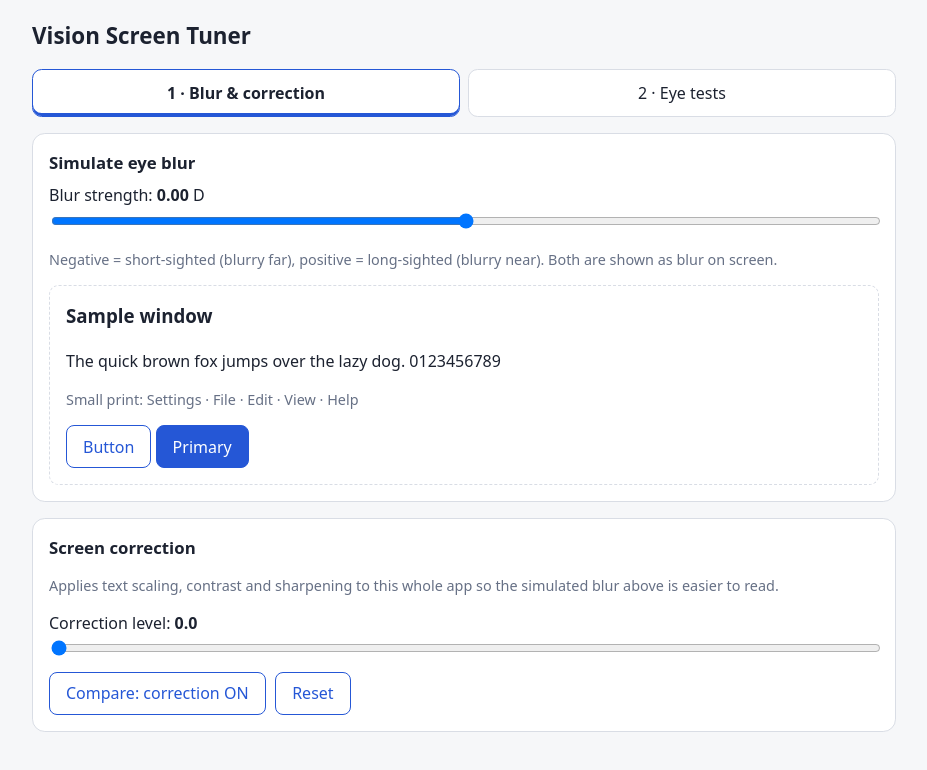
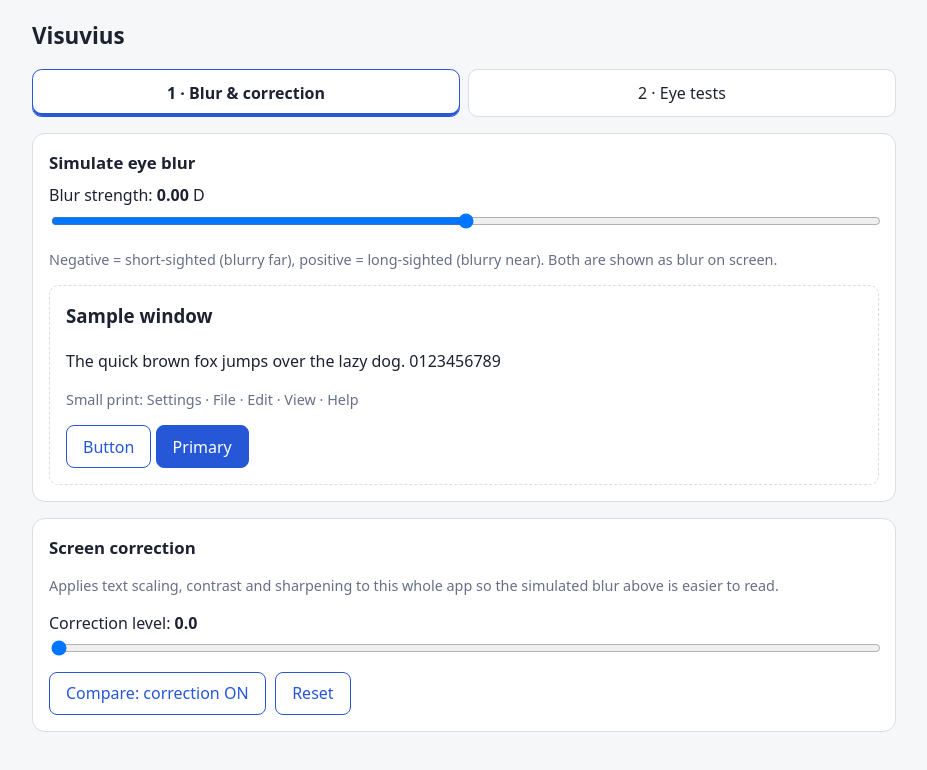
Before and after one commit to JTMauro/Builder, a plain HTML site: page vision_tool/index.html in a window 1280 px wide. Shown: the whole page, without its empty margins (176-1103 px from the left). Drawn offline with Linux system fonts and the light colour scheme.

Commit message:
Rename app to Visuvius
Co-Authored-By: Claude Sonnet 5.5 <noreply@anthropic.com>
Claude-Session: https://claude.ai/code/session_01V21hogrdnJEBknxfzridvZ

```diff
--- a/vision_tool/index.html
+++ b/vision_tool/index.html
@@ -3,7 +3,7 @@
 <head>
 <meta charset="utf-8">
 <meta name="viewport" content="width=device-width, initial-scale=1">
-<title>Vision Screen Tuner</title>
+<title>Visuvius</title>
 <style>
 :root{--bg:#f6f7f9;--card:#fff;--ink:#1c2230;--mute:#667085;--line:#d9dde5;--accent:#2557d6}
 @media (prefers-color-scheme:dark){:root{--bg:#12151c;--card:#1b2029;--ink:#e8ebf2;--mute:#9aa3b5;--line:#2c3342;--accent:#7ea2ff}}
@@ -40,7 +40,7 @@ button.b.alt{background:transparent;color:var(--accent)}
 </svg>
 
 <div id="ui">
-  <h1>Vision Screen Tuner</h1>
+  <h1>Visuvius</h1>
   <div class="tabs" role="tablist">
     <button role="tab" id="t1" aria-selected="true">1 · Blur &amp; correction</button>
     <button role="tab" id="t2" aria-selected="false">2 · Eye tests</button>
```
